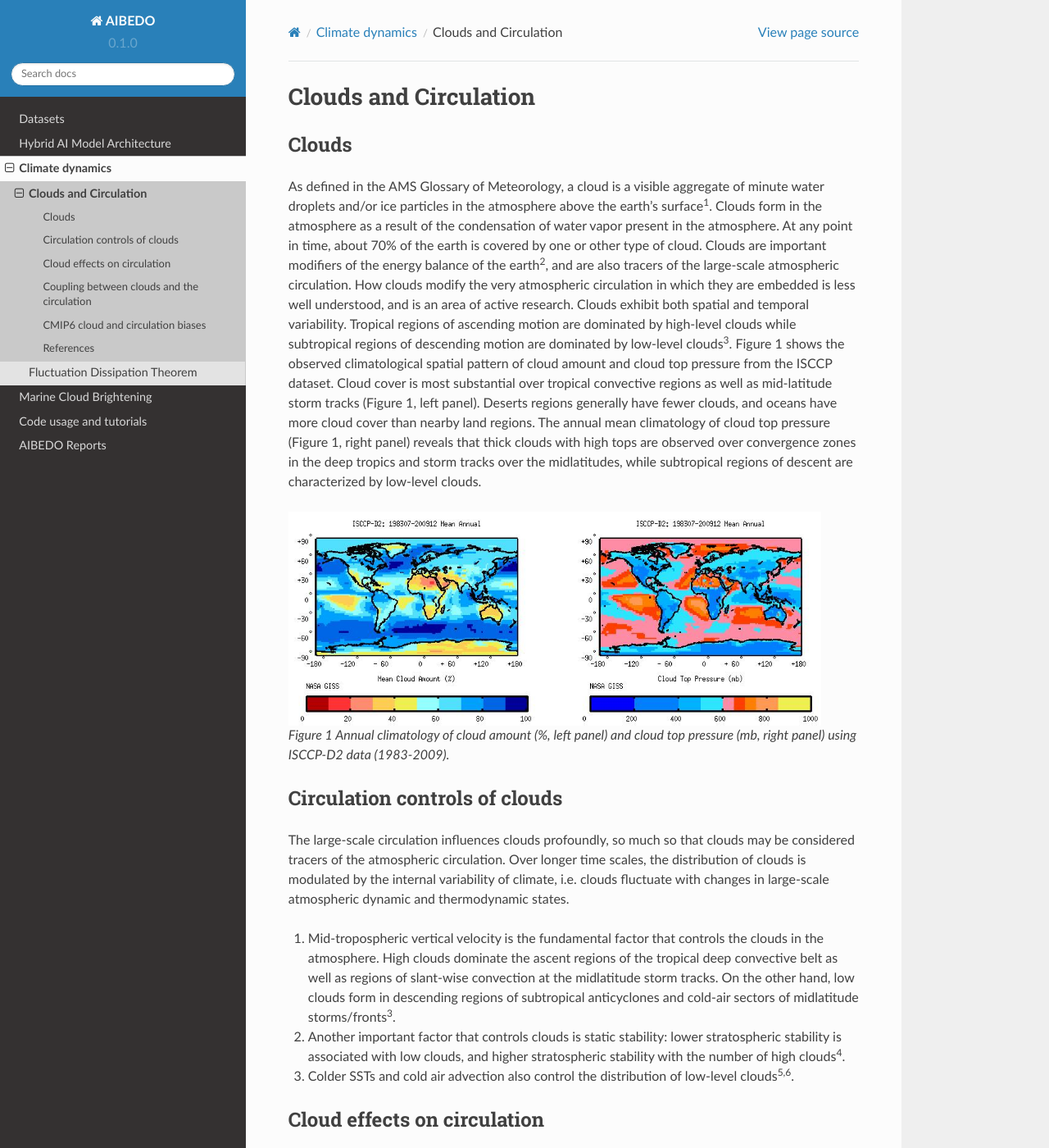
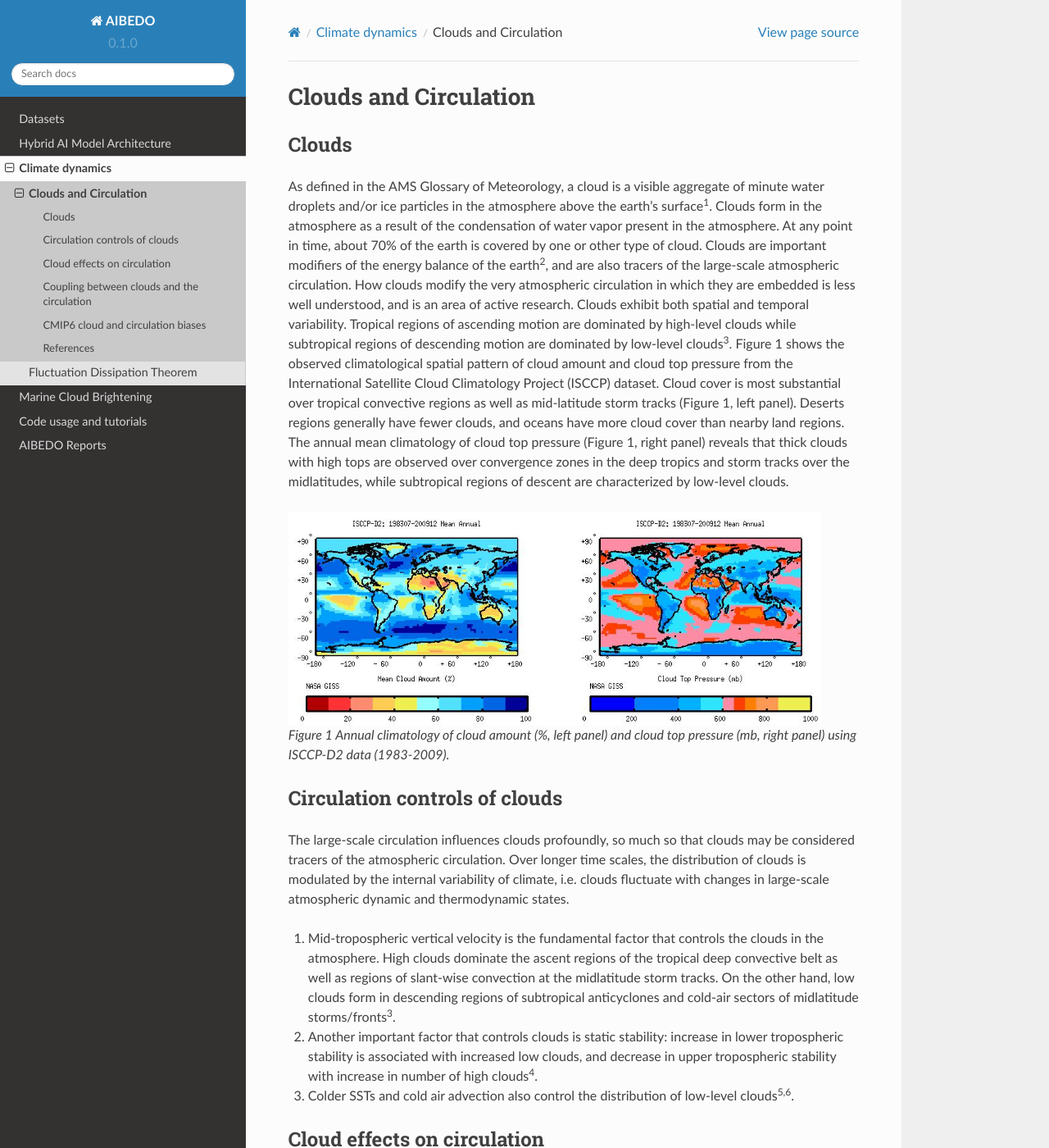
Before and after one commit to kramea/aibedo, a Sphinx documentation site: the page built from docs/source/dynamics/clouds.rst, in a window 1280 px wide and 1400 px high. Shown: the whole window at 82% size. Built offline with Sphinx 7.4.7 and the Read the Docs theme 2.0.0, drawn with Linux system fonts in a browser that asks for light colours.

Commit message:
Update clouds.rst

```diff
--- a/docs/source/dynamics/clouds.rst
+++ b/docs/source/dynamics/clouds.rst
@@ -7,7 +7,7 @@ Clouds and Circulation
 Clouds
 ------------------
 As defined in the AMS Glossary of Meteorology, a cloud is a visible aggregate of minute water droplets and/or ice particles in the atmosphere above the earth's surface\ :sup:`1`. Clouds form in the atmosphere as a result of the condensation of water vapor present in the atmosphere. At any point in time, about 70% of the earth is covered by one or other type of cloud. Clouds are important modifiers of the energy balance of the earth\ :sup:`2`, and are also tracers of the large-scale atmospheric circulation. How clouds modify the very atmospheric circulation in which they are embedded is less well understood, and is an area of active research.
-Clouds exhibit both spatial and temporal variability. Tropical regions of ascending motion are dominated by high-level clouds while subtropical regions of descending motion are dominated by low-level clouds\ :sup:`3`. Figure 1 shows the observed climatological spatial pattern of cloud amount and cloud top pressure from the ISCCP dataset. Cloud cover is most substantial over tropical convective regions as well as mid-latitude storm tracks (Figure 1, left panel). Deserts regions generally have fewer clouds, and oceans have more cloud cover than nearby land regions.  The annual mean climatology of cloud top pressure (Figure 1, right panel) reveals that thick clouds with high tops are observed over convergence zones in the deep tropics and storm tracks over the midlatitudes, while subtropical regions of descent are characterized by low-level clouds.
+Clouds exhibit both spatial and temporal variability. Tropical regions of ascending motion are dominated by high-level clouds while subtropical regions of descending motion are dominated by low-level clouds\ :sup:`3`. Figure 1 shows the observed climatological spatial pattern of cloud amount and cloud top pressure from the International Satellite Cloud Climatology Project (ISCCP) dataset. Cloud cover is most substantial over tropical convective regions as well as mid-latitude storm tracks (Figure 1, left panel). Deserts regions generally have fewer clouds, and oceans have more cloud cover than nearby land regions.  The annual mean climatology of cloud top pressure (Figure 1, right panel) reveals that thick clouds with high tops are observed over convergence zones in the deep tropics and storm tracks over the midlatitudes, while subtropical regions of descent are characterized by low-level clouds.
 
 .. figure:: images/CloudAmount_CloudTop.png
    :scale: 75 %
@@ -23,7 +23,7 @@ Circulation controls of clouds
 The large-scale circulation influences clouds profoundly, so much so that clouds may be considered tracers of the atmospheric circulation. Over longer time scales, the distribution of clouds is modulated by the internal variability of climate, i.e. clouds fluctuate with changes in large-scale atmospheric dynamic and thermodynamic states.
 
 1. 	Mid-tropospheric vertical velocity is the fundamental factor that controls the clouds in the atmosphere. High clouds dominate the ascent regions of the tropical deep convective belt as well as regions of slant-wise convection at the midlatitude storm tracks. On the other hand, low clouds form in descending regions of subtropical anticyclones and cold-air sectors of midlatitude storms/fronts\ :sup:`3`.
-2. Another important factor that controls clouds is static stability: lower stratospheric stability is associated with low clouds, and higher stratospheric stability with the number of high clouds\ :sup:`4`.
+2. Another important factor that controls clouds is static stability: increase in lower tropospheric stability is associated with increased low clouds, and decrease in upper tropospheric stability with increase in number of high clouds\ :sup:`4`.
 3.	Colder SSTs and cold air advection also control the distribution of low-level clouds\ :sup:`5,6`.
 
 -----------------------------
```
